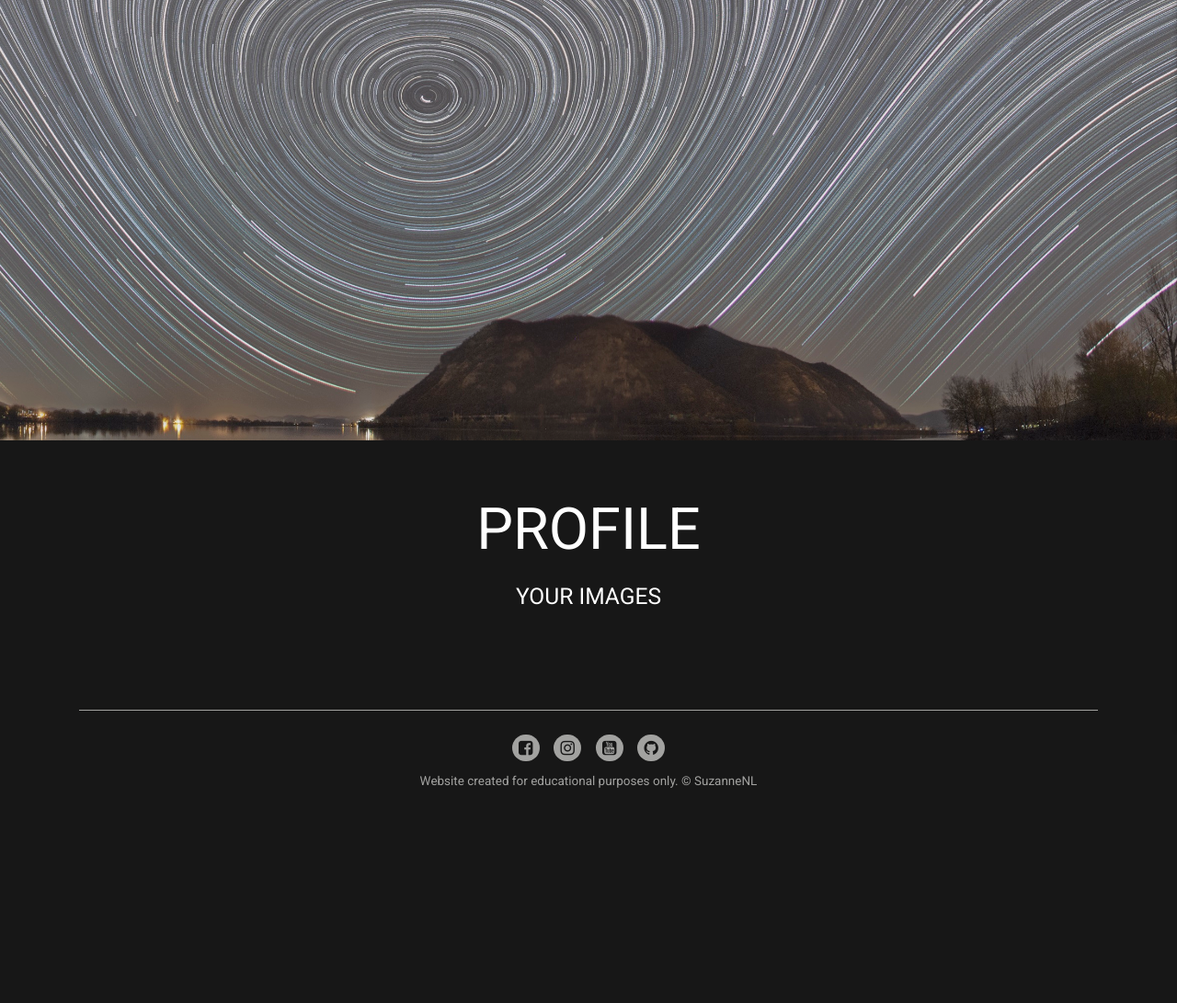
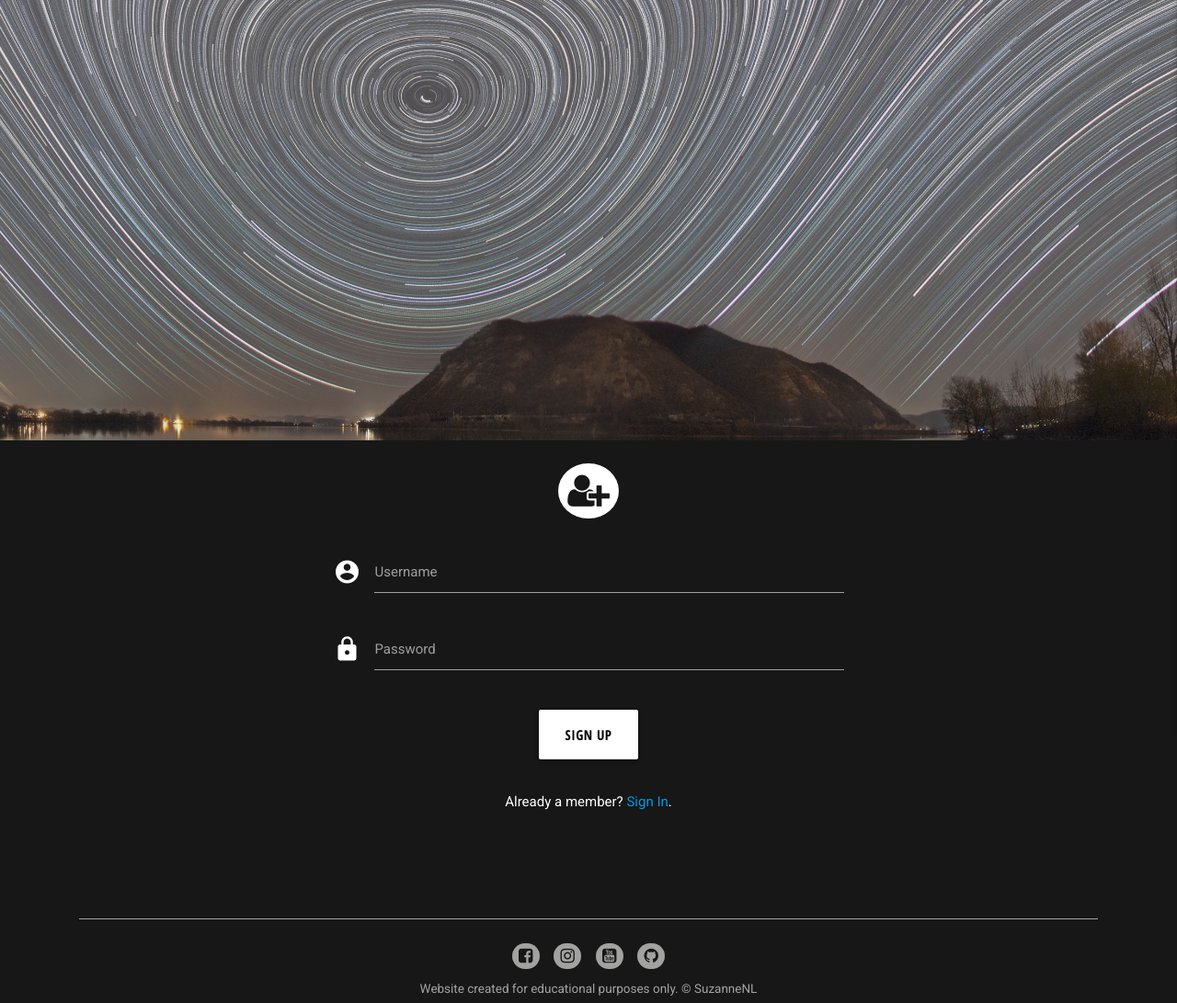
Before and after one commit to SuzanneNL/star-trail-photography, a Flask app: page /sign_up in a window 1280 px wide. Shown: the part 65-1156 px from the top of the page at 92% size. Before the commit the page ends 922 px from the top, so only its background shows below. Run offline with Flask 2, Linux system fonts and the light colour scheme; some libraries are stand-ins or nearby versions.

Commit message:
Fix mistake that sends a new user to an empty profile page instead of the sign up form, Also delete the feature that allows a user to add an image to his favorites due to time restrictions

```diff
--- a/app.py
+++ b/app.py
@@ -66,7 +66,8 @@ def sign_up():
         # to let the new user know that registration was successful.
         session["user"] = request.form.get("username").lower()
         flash("Thank you for signing up! Welcome!", "success")
-    return render_template("profile_page.html")
+        return render_template("index.html")
+    return render_template("sign_up.html")
 
 
 # Log In
@@ -124,24 +125,6 @@ def profile_page():
             "profile_page.html", username=session["user"], images=images)
 
     return redirect(url_for("login"))
-
-
-@app.route("/add_favorites/<image_id>", methods=["GET", "POST"])
-def add_favorites(image_id):
-    if session["user"]:
-        current_user = {'username': session['user'].lower()}
-        favorite_images = mongo.db.users.find_one(current_user)["favorites"]
-        if ObjectId(image_id) in favorite_images:
-            flash("You have added this images to your favorites already", "error")
-            return redirect(url_for("get_images"))
-        user_profile = mongo.db.users.find_one(
-            {'username': session['user'].lower()})
-        mongo.db.users.update_one(
-            user_profile, {"$push": {"favorites": ObjectId(
-                image_id)}})
-        flash("Image added to favorites", "success")
-        return redirect(url_for('get_images'))
-    return redirect(url_for('get_images'))
 
 
 # Add image to gallery
--- a/static/css/style.css
+++ b/static/css/style.css
@@ -115,15 +115,15 @@ nav li a:hover {
     display: none;
 }
 
-.edit, .delete, .favorite {
+.edit, .delete {
     background-color: #A2A2A0;
 }
 
-.edit:hover, .delete:hover, .favorite:hover {
+.edit:hover, .delete:hover {
     background-color: #A2A2A0;
 }
 
-.icon-edit, .icon-delete, .reset, .search, .icon-reset, .icon-search, #reset, #search, .icon-favorite {
+.icon-edit, .icon-delete, .reset, .search, .icon-reset, .icon-search, #reset, #search {
     background-color: #A2A2A0;
     color: #fff;
 }
@@ -131,11 +131,6 @@ nav li a:hover {
 .icon-edit:hover, .icon-delete:hover, .reset:hover, .search:hover {
     background-color: #A2A2A0;
     color: #000000;
-}
-
-.icon-favorite:hover {
-    background-color: #A2A2A0;
-    color: yellow;
 }
 
 .card-panel {
```
Also changed, not shown: templates/gallery.html (+2 -11 lines).
